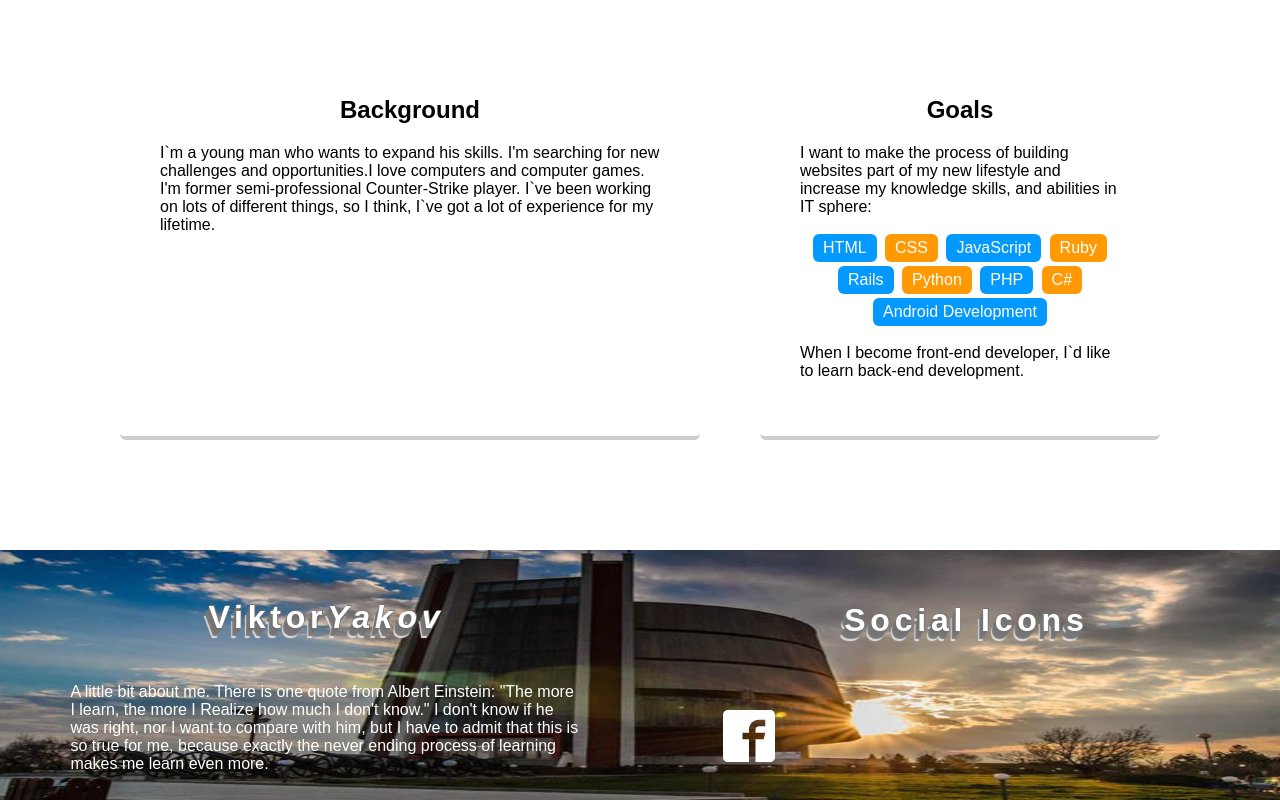
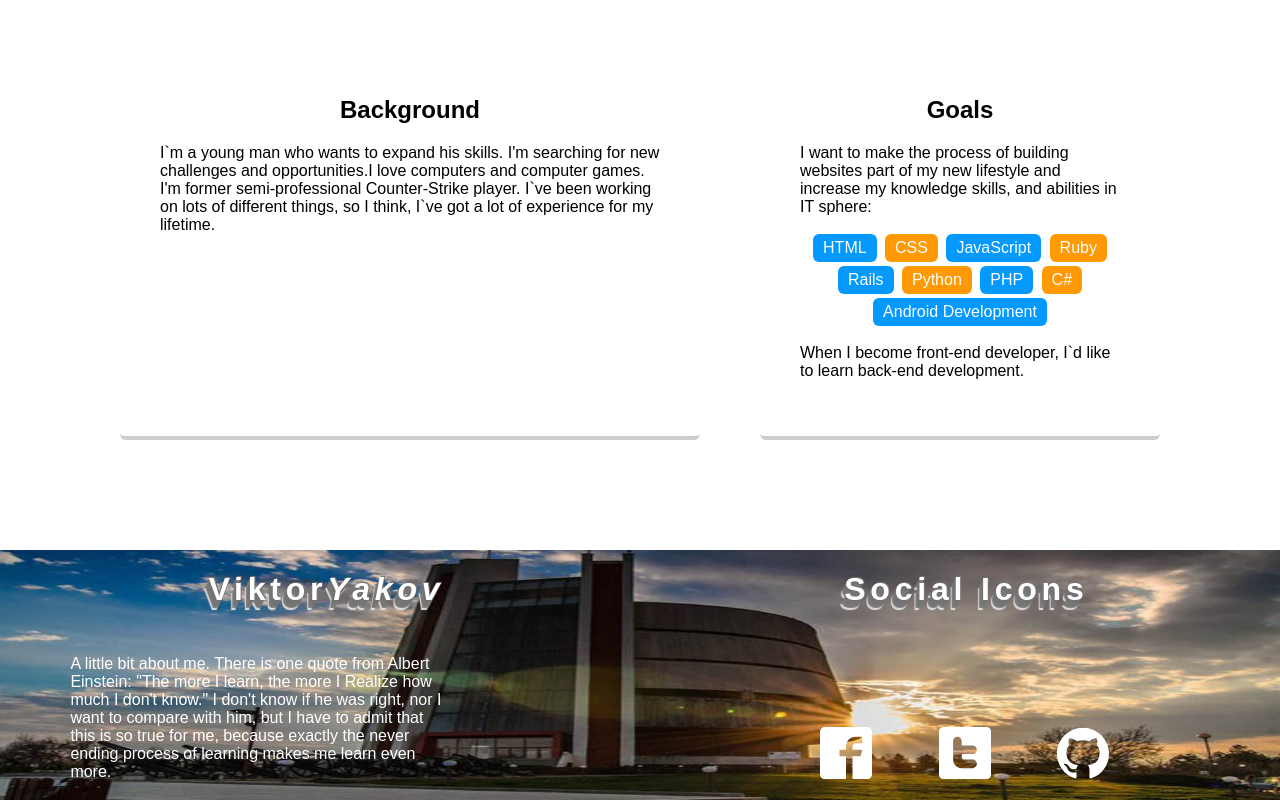
Before and after one commit to ViktorYakov/portfolio, a website: page aboutme.html in a window 1280 px wide. Shown: the part 344-1144 px from the top of the page. Drawn offline with Linux system fonts and the light colour scheme.

Commit message:
Fixed aboutme footer layout problems

```diff
--- a/aboutme.html
+++ b/aboutme.html
@@ -94,21 +94,21 @@ I don't know if he was right, nor I want to compare with him, but I have to admi
           <h1>Social Icons</h1>
           <ul id="socialIcons">
             <li>
-             <a href="">
+             <a href="https://www.facebook.com/viktor.qkov">
               <svg class="svgEffect">
                 <use xlink:href="#facebook" />
               </svg>
              </a>
             </li>
             <li>
-             <a href="">
+             <a href="https://twitter.com/YVik0n">
               <svg class="svgEffect">
                 <use xlink:href="#twitter" />
               </svg>
              </a>
             </li>
             <li>
-             <a href="">
+             <a href="https://github.com/ViktorYakov">
               <svg class="svgEffect">
                 <use xlink:href="#gHub" />
               </svg>
--- a/scss/components/_footer.scss
+++ b/scss/components/_footer.scss
@@ -140,9 +140,9 @@
     height: 440px;
     background-size: cover;
     overflow: hidden;
-    margin-top: 30px;
     @include respond-to(tablet) {
       height: 250px;
+      margin-top: 30px;
     }
 
     .bkr2 {
@@ -168,6 +168,10 @@
       -4px 8px 1px #7b7a7a,
       -5px 10px 1px #e4e3e2;
     text-align: center;
+    margin-bottom: 0;
+    @include respond-to(tablet) {
+      margin-bottom: auto;
+    }
   }
 
   .container-1 {
@@ -178,6 +182,13 @@
       width: 40%;
       display: block;
       align-self: center;
+      margin-top: 0;
+    }
+  }
+
+  .container-1 div {
+    @include respond-to(tablet) {
+      max-width: 380px;
     }
   }
 
@@ -192,10 +203,19 @@
     margin: auto;
     @include respond-to(tablet) {
       width: 38%;
-      margin-top: 20px;
+      margin-top: auto;
     }
-    @include respond-to(desktop) {
-      margin-top: 31px;
+
+    #socialIcons {
+      display: flex;
+      justify-content: space-around;
+      margin-left: 13%;
+      margin-bottom: 0;
+      margin-top: 0;
+
+      @include respond-to(tablet) {
+        margin-top: 70px
+      }
     }
 
   }
```
Also changed, not shown: css/main.css, css/main.min.css, index.html (line endings or trailing spaces).
